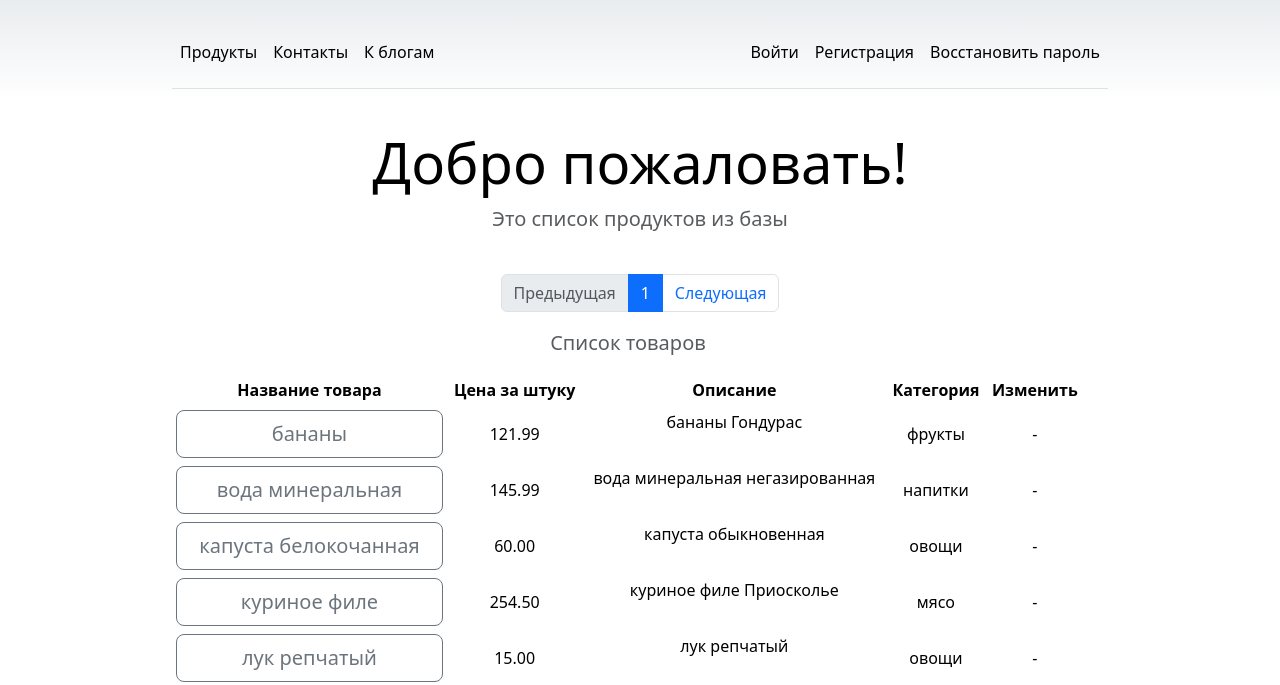
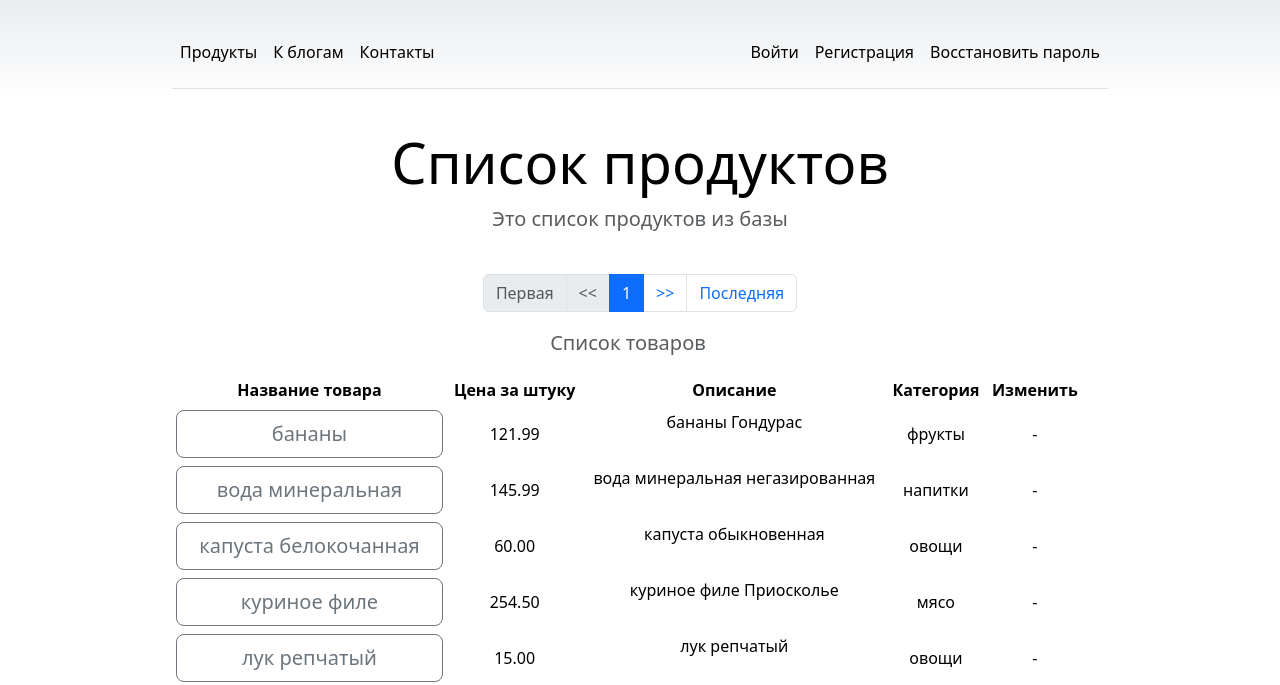
Before and after one commit to AndreyYuryev/django, a Django app: page / in a window 1280 px wide. Shown: the top 685 px of the page. Run offline with Django 5.2, Linux system fonts and the light colour scheme; data comes from the database, SQL or seed files in the repository; some libraries are stand-ins or nearby versions.

Commit message:
рефакторинг

```diff
--- a/blog_app/templates/blog_app/blogrecord_detail.html
+++ b/blog_app/templates/blog_app/blogrecord_detail.html
@@ -1,4 +1,4 @@
-{% extends 'blog_app/base.html' %}
+{% extends 'main/base.html' %}
 {% load custom_tags %}
 {% block header %}
 <div class="pricing-header p-3 pb-md-4 mx-auto text-center">
--- a/blog_app/templates/blog_app/blogrecord_form.html
+++ b/blog_app/templates/blog_app/blogrecord_form.html
@@ -1,4 +1,4 @@
-{% extends 'blog_app/base.html' %}
+{% extends 'main/base.html' %}
 {% block header %}
 <div class="pricing-header p-3 pb-md-4 mx-auto text-center">
     <h1 class="display-4 fw-normal text-body-emphasis">Обработка статьи</h1>
--- a/blog_app/templates/blog_app/includes/inc_main_menu.html
+++ /dev/null
@@ -1,5 +0,0 @@
-<nav class="d-inline-flex mt-2 mt-md-0 ms-md-auto">
-    <a class="me-3 py-2 link-body-emphasis text-decoration-none" href="{% url 'blog_app:index' %}">Блоги</a>
-    <a class="me-3 py-2 link-body-emphasis text-decoration-none" href="{% url 'main:index' %}">К продуктам</a>
-    <a class="me-3 py-2 link-body-emphasis text-decoration-none" href="/admin">Админка</a>
-</nav>
--- a/config/urls.py
+++ b/config/urls.py
@@ -21,8 +21,8 @@ from django.conf.urls.static import static
 from django.conf import settings
 
 urlpatterns = [
-    path('admin/', admin.site.urls),
-    path('', include('main.urls', namespace='main')),
-    path('blog_list/', include('blog_app.urls', namespace='blog_app')),
-    path('users/', include('users.urls', namespace='users'))
-] + static(settings.MEDIA_URL, document_root=settings.MEDIA_ROOT)
+                  path('admin/', admin.site.urls),
+                  path('', include('main.urls', namespace='main')),
+                  path('blog/', include('blog_app.urls', namespace='blog_app')),
+                  path('users/', include('users.urls', namespace='users'))
+              ] + static(settings.MEDIA_URL, document_root=settings.MEDIA_ROOT)
--- a/main/templates/main/base.html
+++ b/main/templates/main/base.html
@@ -21,10 +21,8 @@
     </header>
     <main class="col-12">
         <div class="row">
-            <!--            <div class="col-12">-->
             {% block content %}
             {% endblock %}
-            <!--            </div>-->
         </div>
     </main>
     {% include 'main/includes/inc_footer.html' %}
--- a/main/templates/main/contact_form.html
+++ b/main/templates/main/contact_form.html
@@ -5,6 +5,7 @@
     <p class="fs-5 text-body-secondary">{{header}}</p>
 </div>
 {% endblock %}
+
 {% block content %}
 <div class="row justify-content-md-center">
     <div class="col-6">
--- a/main/templates/main/contact_list.html
+++ b/main/templates/main/contact_list.html
@@ -2,9 +2,10 @@
 {% block header %}
 <div class="pricing-header p-3 pb-md-4 mx-auto text-center">
     <h1 class="display-4 fw-normal text-body-emphasis">Наши контакты</h1>
-    <p class="fs-5 text-body-secondary">Это контактная информация проекта!</p>
+    <p class="fs-5 text-body-secondary">Контактная информация проекта!</p>
 </div>
 {% endblock %}
+
 {% block content %}
 <div class="row row-cols-1 row-cols-md-1 mb-1 text-center">
     <div class="col">
--- a/main/templates/main/includes/inc_main_menu.html
+++ b/main/templates/main/includes/inc_main_menu.html
@@ -3,9 +3,9 @@
         <li><a class="nav-link px-2 link-body-emphasis text-decoration-none"
                href="{% url 'main:index' %}">Продукты</a></li>
         <li><a class="nav-link px-2 link-body-emphasis text-decoration-none"
+               href="{% url 'blog_app:index' %}">К блогам</a></li>
+        <li><a class="nav-link px-2 link-body-emphasis text-decoration-none"
                href="{% url 'main:contact' %}">Контакты</a></li>
-        <li><a class="nav-link px-2 link-body-emphasis text-decoration-none"
-               href="{% url 'blog_app:index' %}">К блогам</a></li>
     </ul>
 </div>
 
@@ -13,10 +13,10 @@
     {% if user.is_authenticated %}
     <ul class="nav col-6 col-md-auto mb-2 justify-content-end mb-md-0">
         <li><a class="nav-link px-2 link-body-emphasis text-decoration-none"
-                href="/admin">Админка</a></li>
+               href="/admin">Админка</a></li>
         <li><a class="nav-link px-2 link-body-emphasis text-decoration-none"
                href="{% url 'users:profile' %}">Профиль</a></li>
-                <li><a class="nav-link px-2 link-body-emphasis text-decoration-none"
+        <li><a class="nav-link px-2 link-body-emphasis text-decoration-none"
                href="{% url 'users:password_change' %}">Смена пароля</a></li>
         <li>
             <form method="post" action="{% url 'users:logout' %}">
--- /dev/null
+++ b/main/templates/main/includes/inc_pagination.html
@@ -0,0 +1,29 @@
+<nav aria-label="Pagination">
+    <ul class="pagination justify-content-center">
+        {% if page_obj.has_previous %}
+        <li class="page-item"><a class="page-link" href="?page=1">Первая</a></li>
+        <li class="page-item">
+            <a class="page-link" href="?page={{ page_obj.previous_page_number }}"> << </a>
+        </li>
+        {% else %}
+        <li class="page-item disabled"><a class="page-link" href="?page=1">Первая</a></li>
+        <li class="page-item disabled">
+            <a class="page-link" href="#"> << </a>
+        </li>
+        {% endif %}
+        <li class="page-item active">
+            <div class="page-link">{{ page_obj.number }}</div>
+        </li>
+        {% if page_obj.has_next %}
+        <li class="page-item">
+            <a class="page-link" href="?page={{ page_obj.next_page_number }}"> >> </a>
+        </li>
+        <li class="page-item"><a class="page-link" href="?page={{ page_obj.paginator.num_pages }}">Последняя</a></li>
+        {% else %}
+        <li class="page-item disabled">
+            <a class="page-link" href="#"> >> </a>
+        </li>
+        <li class="page-item disabled"><a class="page-link" href="?page={{ page_obj.paginator.num_pages }}">Последняя</a></li>
+        {% endif %}
+    </ul>
+</nav>
--- a/main/templates/main/product_detail.html
+++ b/main/templates/main/product_detail.html
@@ -2,7 +2,7 @@
 {% load custom_tags %}
 {% block header %}
 <div class="pricing-header p-3 pb-md-4 mx-auto text-center">
-    <h1 class="display-4 fw-normal text-body-emphasis">Описание продуктов</h1>
+    <h1 class="display-4 fw-normal text-body-emphasis">Продукт</h1>
     <p class="fs-5 text-body-secondary">Описание выбранного продукта!</p>
 </div>
 {% endblock %}
--- a/main/templates/main/product_list.html
+++ b/main/templates/main/product_list.html
@@ -1,53 +1,15 @@
 {% extends 'main/base.html' %}
 {% block header %}
 <div class="pricing-header p-3 pb-md-4 mx-auto text-center">
-    <h1 class="display-4 fw-normal text-body-emphasis">Добро пожаловать!</h1>
+    <h1 class="display-4 fw-normal text-body-emphasis">Список продуктов</h1>
     <p class="fs-5 text-body-secondary">Это список продуктов из базы</p>
 </div>
 {% endblock %}
+
 {% block content %}
-<nav aria-label="Pagination">
-    <ul class="pagination justify-content-center">
-        {% if page_obj.has_previous %}
-        <li class="page-item">
-            <a class="page-link" href="?page={{ page_obj.previous_page_number }}">Предыдущая</a>
-        </li>
-        {% else %}
-        <li class="page-item disabled">
-            <a class="page-link" href="#">Предыдущая</a>
-        </li>
-        {% endif %}
-        <li class="page-item active">
-            <div class="page-link">{{ page_obj.number }}</div>
-        </li>
-        {% if page_obj.has_next %}
-        <li class="page-item">
-            <a class="page-link" href="?page={{ page_obj.next_page_number }}">Следующая</a>
-        </li>
-        {% else %}
-        <li class="page-item disabled">
-            <a class="page-link" href="#">Следующая</a>
-        </li>
-        {% endif %}
-    </ul>
-</nav>
-<!--<div class="pagination">-->
-<!--    <span class="step-links">-->
-<!--        {% if page_obj.has_previous %}-->
-<!--            <a href="?page=1">&laquo; first</a>-->
-<!--            <a href="?page={{ page_obj.previous_page_number }}">previous</a>-->
-<!--        {% endif %}-->
 
-<!--        <span class="current">-->
-<!--            Page {{ page_obj.number }} of {{ page_obj.paginator.num_pages }}.-->
-<!--        </span>-->
+{% include 'main/includes/inc_pagination.html' %}
 
-<!--        {% if page_obj.has_next %}-->
-<!--            <a href="?page={{ page_obj.next_page_number }}">next</a>-->
-<!--            <a href="?page={{ page_obj.paginator.num_pages }}">last &raquo;</a>-->
-<!--        {% endif %}-->
-<!--    </span>-->
-<!--</div>-->
 <div class="row text-center">
     <div class="col-12">
         <p class="fs-5 text-body-secondary">Список товаров</p>
--- a/main/urls.py
+++ b/main/urls.py
@@ -6,7 +6,7 @@ app_name = MainConfig.name
 
 urlpatterns = [
     path('', ProductListView.as_view(), name='index'),
-    path('product/<int:pk>', ProductDetailView.as_view(), name='product'),
+    path('detail/<int:pk>', ProductDetailView.as_view(), name='product'),
     path('create/', ProductCreateView.as_view(), name='create'),
     path('update/<int:pk>', ProductUpdateView.as_view(), name='update'),
 
```
Also changed, not shown: blog_app/templates/blog_app/base.html (deleted, +0 -33 lines), blog_app/templates/blog_app/blogrecord_list.html (+2 -43 lines), users/templates/users/password_change.html (+7 -0 lines), users/templates/users/password_change_done.html (+4 -19 lines), users/templates/users/recovery.html (+8 -0 lines), users/templates/users/register.html (+7 -0 lines), users/templates/users/user_form.html (+8 -0 lines).
